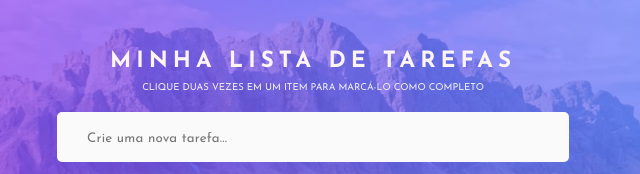
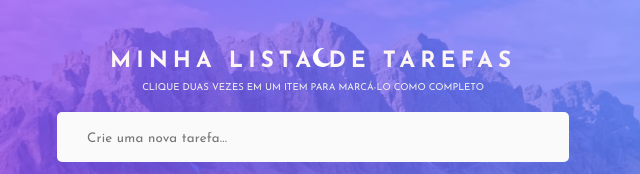
Before and after one commit to LucasSilvaMarts-zz/ToDo-App, a plain HTML site: page index.html in a window 1280 px wide. Shown: the top 174 px of the page, 327-967 px from the left. Drawn offline with Linux system fonts and the light colour scheme.

Commit message:
dark mode btn added

```diff
--- a/css/style.css
+++ b/css/style.css
@@ -27,6 +27,16 @@ header h1 {
   color: rgb(253, 244, 244);
   margin-top: 35px;
   padding-bottom: 50px;
+  cursor: pointer;
+}
+
+.btn-dark-mode {
+  background: none;
+  border: none;
+  position: absolute;
+  top: 3rem;
+  left: 40rem;
+  font-size: 40%;
   cursor: pointer;
 }
 
--- a/index.html
+++ b/index.html
@@ -20,6 +20,9 @@
     <main id="main">
       <header>
         <h1>Minha Lista de Tarefas</h1>
+        <button class="btn-dark-mode">
+          <img src="img/icon-moon.svg" alt="">
+        </button>
         <p id="funcionamento">
           Clique duas vezes em um item para marcá-lo como completo
         </p>
```
Also changed, not shown: js/MainScript.js (line endings or trailing spaces).
